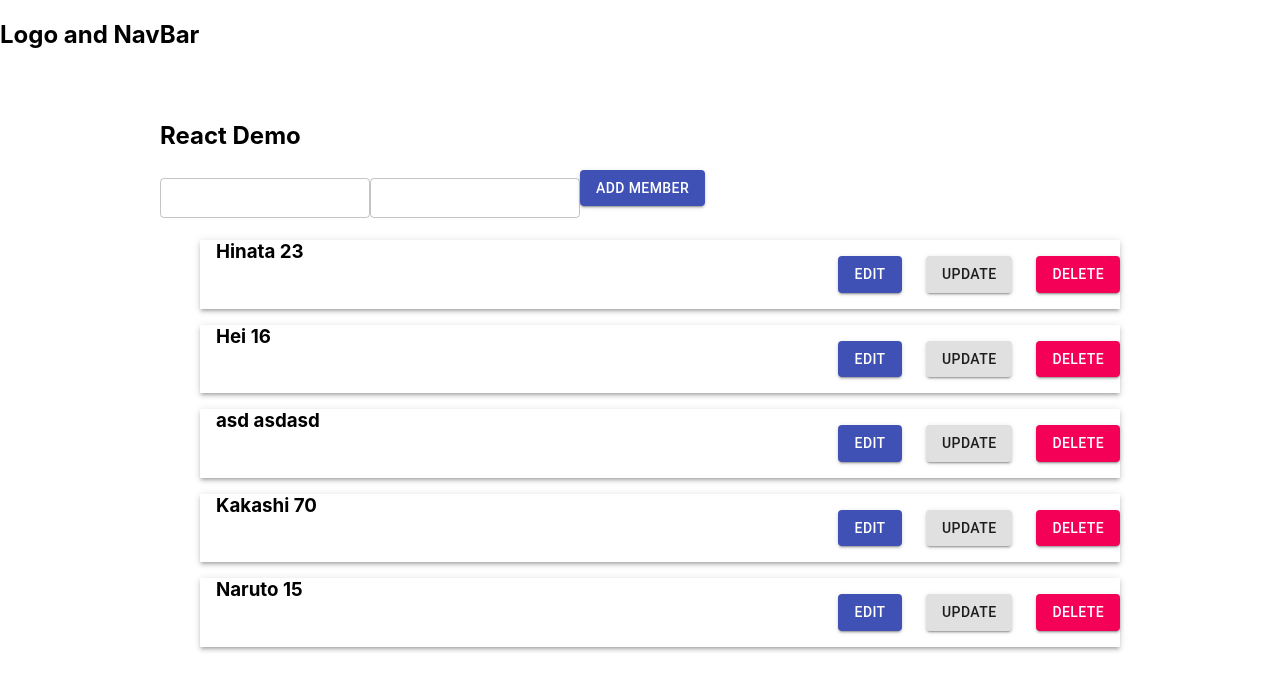
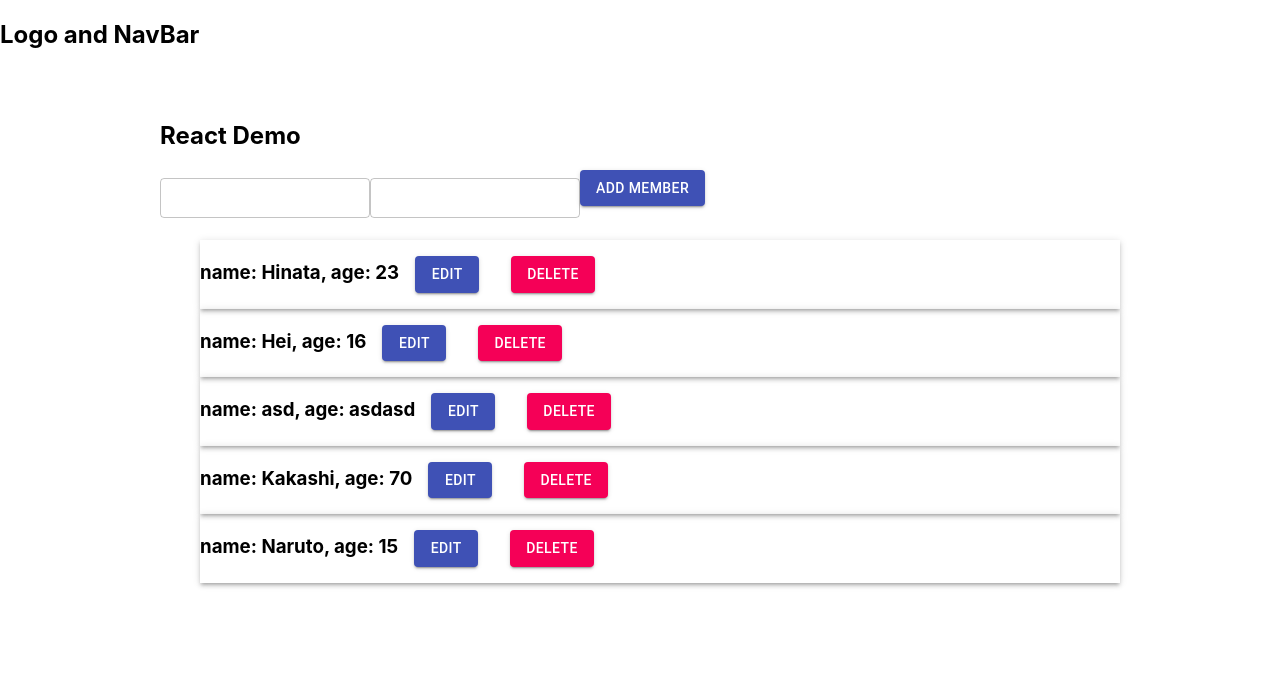
Before and after one commit to webmasterdevlin/inmeta-reactjs, a React (Create React App) app: page /member-list in a window 1280 px wide. Shown: the top 690 px of the page. Built offline with nearby package versions, Linux system fonts and the light colour scheme; data requests are answered from the project's data file.

Commit message:
updated editing

```diff
--- a/src/components/MemberList.js
+++ b/src/components/MemberList.js
@@ -17,6 +17,8 @@ export default function MemberList() {
     const [members, setMembers] = useState([]);
     const [member, setMember] = useState({});
     const [loading, setLoading] = useState(false);
+    const [forEditing, setForEditing] = useState(0);
+    const [memberToUpdate, setMemberToUpdate] = useState({});
 
     useEffect(() => {
         loadMembers();
@@ -65,6 +67,11 @@ export default function MemberList() {
         setMember({ ...member, age: currentTarget.value })
     }
 
+    const handleEditMember = (member) => {
+        setForEditing(member.id);
+        setMemberToUpdate(member);
+    }
+
     return (<div style={{ width: '75vw', margin: "0 auto", padding: '2rem' }}>
         <h2>React Demo</h2>
         <h3>
@@ -78,28 +85,28 @@ export default function MemberList() {
                     :
                     members.map(m =>
                         <Box key={m.id} boxShadow={3}>
-                            <li
-                            style={{
-                                margin: '1rem',
-                                display: 'flex',
-                                justifyContent: 'space-between',
-                                width: '100%' }} >
-
-                                <div>
-                                    {m.name} {m.age}
-                                </div>
-
-                                <div>
+                            <li >
+                                {forEditing === m.id ?
+                                    (<>
+                                        <TextField margin="dense"
+                                            variant="outline"
+                                            multiline rowsMax="4" />
+                                        <TextField margin="dense"
+                                            variant="outline"
+                                            multiline rowsMax="4" />
+                                    </>) : (`name: ${m.name}, age: ${m.age}`)
+                                }
+                                {forEditing === m.id ?
+                                    (<Button variant="contained" className={button}
+                                        onClick={() => alert('Update')} >
+                                        Update</Button>)
+                                    :
                                     <Button variant="contained" color="primary" style={{ margin: '1rem' }}
-                                        onClick={() => alert('Edit')} >
-                                        Edit </Button>
-                                    <Button variant="contained" className={button}
-                                        onClick={() => alert('Update')} >
-                                        Update</Button>
-                                    <Button variant="contained" color="secondary" style={{ margin: '1rem' }}
-                                        onClick={() => deleteMember(m.id)} >
-                                        Delete</Button>
-                                </div>
+                                        onClick={() => handleEditMember(m)} >
+                                        Edit </Button>}
+                                <Button variant="contained" color="secondary" style={{ margin: '1rem' }}
+                                    onClick={() => deleteMember(m.id)} >
+                                    Delete</Button>
                             </li>
                         </Box>
                     )}
```
